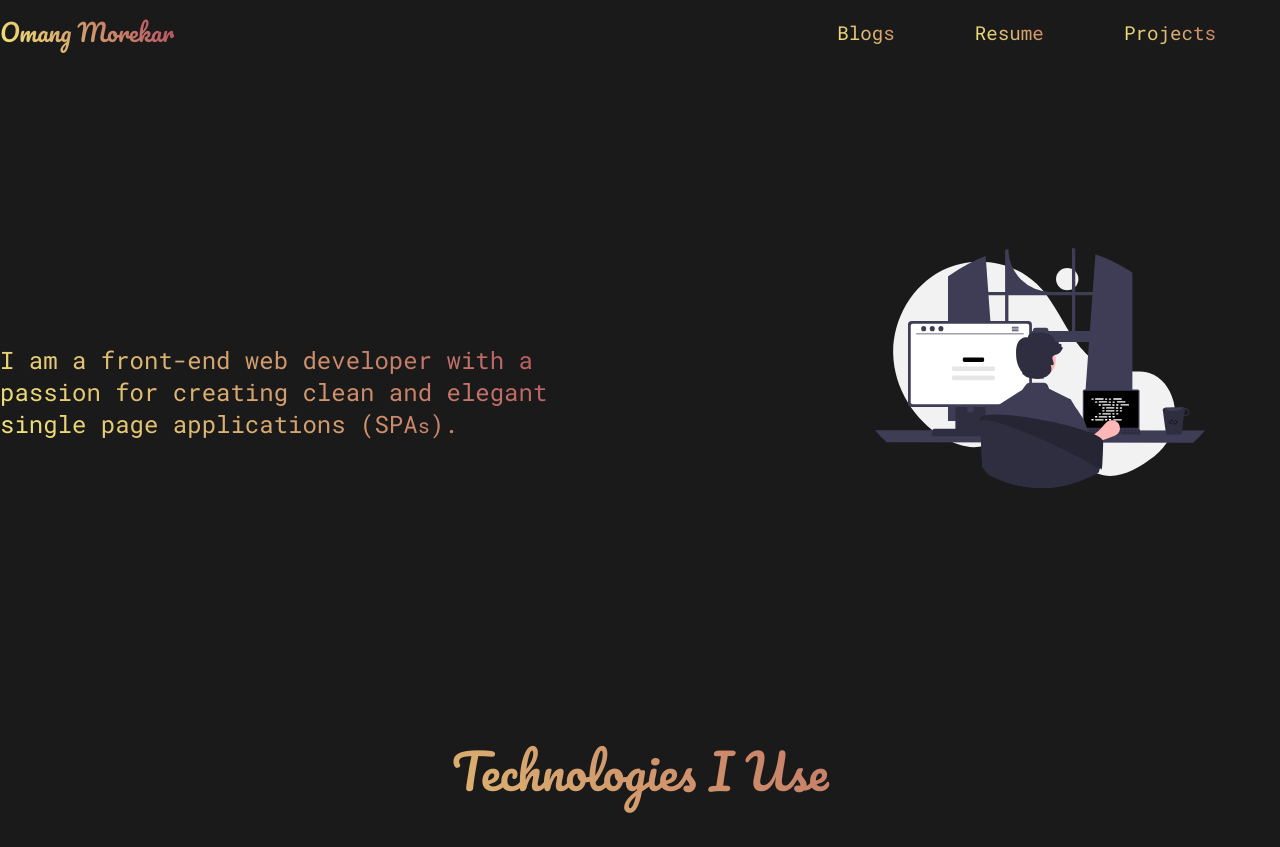
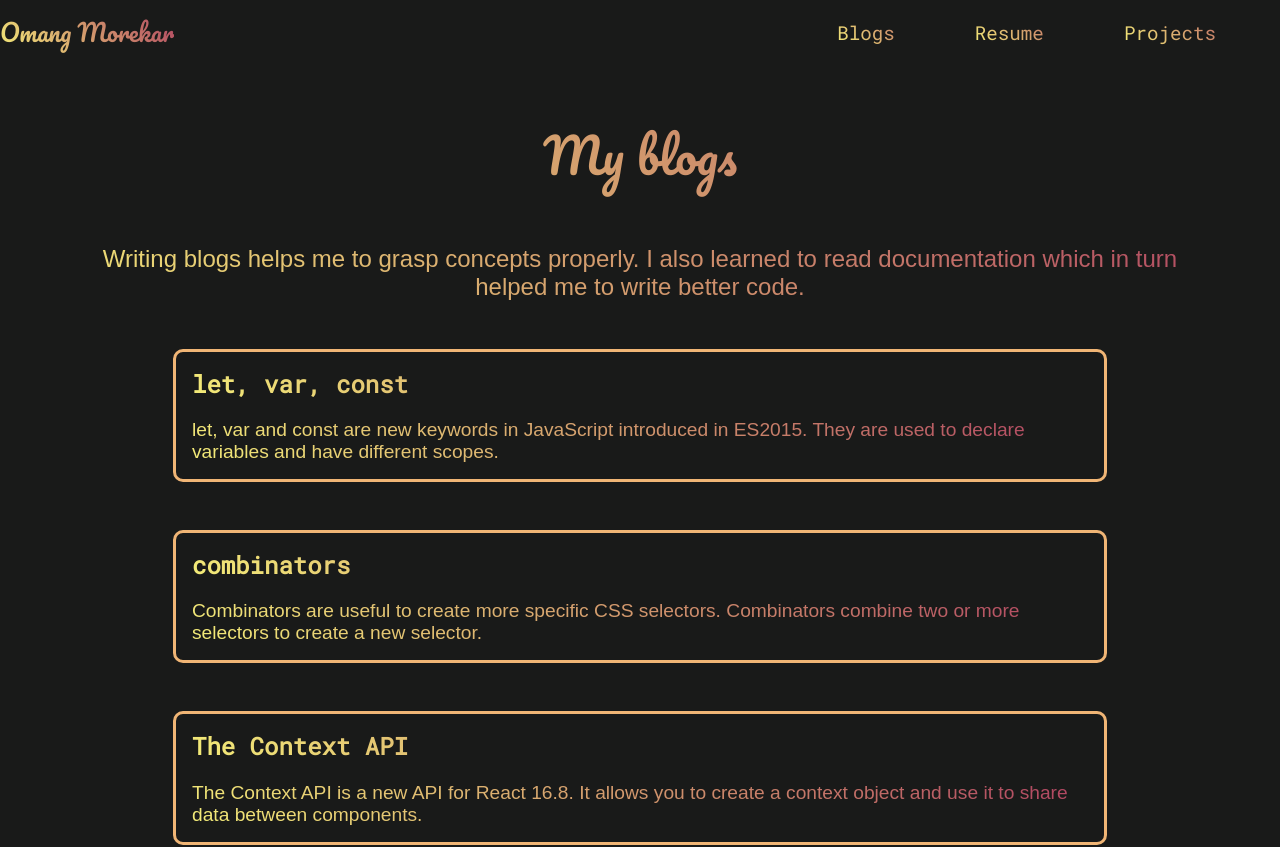
Before and after one commit to om0201/portfolio, a React (Create React App) app: page /blogs in a window 1280 px wide. Shown: the top 847 px of the page. Built offline with nearby package versions, Linux system fonts and the light colour scheme.

Commit message:
created the blog page

```diff
--- a/src/App.js
+++ b/src/App.js
@@ -1,11 +1,19 @@
 import "./index.css";
+
+import { Route, Switch, Redirect } from "react-router-dom";
+
 import Home from "./components/pages/Home";
+import Blogs from "./components/pages/Blogs";
 
 function App() {
   return (
-    <div>
-      <Home />
-    </div>
+    <Switch>
+      <Route exact path="/">
+        <Redirect to="/home" />
+      </Route>
+      <Route path="/home" exact component={Home} />
+      <Route exact path="/blogs" component={Blogs} />
+    </Switch>
   );
 }
 
--- /dev/null
+++ b/src/components/blogs/Blog.js
@@ -0,0 +1,62 @@
+import React from "react";
+
+import classes from "./Blog.module.css";
+
+const data = [
+  {
+    id: 1,
+    link: "google.com",
+    heading: "let, var, const",
+    desc: "let, var and const are new keywords in JavaScript introduced in ES2015. They are used to declare variables and have different scopes.",
+  },
+
+  {
+    id: 2,
+    link: "google.com",
+    heading: "combinators",
+    desc: "Combinators are useful to create more specific CSS selectors. Combinators combine two or more selectors to create a new selector.",
+  },
+
+  {
+    id: 3,
+    link: "google.com",
+    heading: "The Context API",
+    desc: "The Context API is a new API for React 16.8. It allows you to create a context object and use it to share data between components.",
+  },
+
+  {
+    id: 4,
+    link: "google.com",
+    heading: "Semantics, Inline & Block elements in HTML",
+    desc: "Block and Inline Elements are two different ways to define HTML elements. They have specific behaviour and are used to define the layout of your page.",
+  },
+];
+
+const Blog = () => {
+  return (
+    <>
+      <p className="header">My blogs</p>
+
+      <p className={classes.para}>
+        Writing blogs helps me to grasp concepts properly. I also learned to
+        read documentation which in turn helped me to write better code.
+      </p>
+
+      {data.map((item) => (
+        <div className={classes.card}>
+          <a
+            target="_blank"
+            rel="noopener noreferrer"
+            href={item.link}
+            className={classes.blog}
+          >
+            <p className={classes.heading}>{item.heading}</p>
+            <p className={classes.desc}>{item.desc}</p>
+          </a>
+        </div>
+      ))}
+    </>
+  );
+};
+
+export default Blog;
--- /dev/null
+++ b/src/components/blogs/Blog.module.css
@@ -0,0 +1,34 @@
+.para {
+  font-family: sans-serif;
+  font-size: 1.5rem;
+  text-align: center;
+  padding: 0 5rem;
+}
+
+.card {
+  display: flex;
+  flex-direction: column;
+  align-items: center;
+  justify-content: center;
+  margin: 3rem 0;
+}
+
+.blog {
+  border: 3px solid #f0b575;
+  border-radius: 10px;
+  width: 70vw;
+  padding: 0 1rem;
+  text-decoration: none;
+}
+
+.heading {
+  font-size: 1.5rem;
+  font-weight: bold;
+  margin: 1rem 0 0 0;
+}
+
+.desc {
+  font-family: sans-serif;
+  font-size: 1.2rem;
+  margin-bottom: 1rem;
+}
--- a/src/components/main/BlogsOverview.js
+++ b/src/components/main/BlogsOverview.js
@@ -1,6 +1,8 @@
 import classes from "./BlogsOverview.module.css";
 
 import Card from "../UI/Card";
+
+import { Link } from "react-router-dom";
 
 const BlogsOverview = () => {
   const data = [
@@ -40,9 +42,9 @@ const BlogsOverview = () => {
         ))}
       </div>
       <p className={classes.desc}>
-        <a className={classes.link} href="/">
+        <Link className={classes.link} to="/blogs">
           To see more blogs click here
-        </a>
+        </Link>
       </p>
     </>
   );
--- a/src/components/navigation/NavItems.js
+++ b/src/components/navigation/NavItems.js
@@ -1,10 +1,9 @@
-import { BrowserRouter as Router, Link } from "react-router-dom";
+import { Link } from "react-router-dom";
 
 import classes from "./NavItems.module.css";
 
 const NavItems = () => {
   return (
-    <Router>
     <ul className={classes.nav__items}>
       <li className={classes.nav__item}>
         <Link to="/blogs">Blogs</Link>
@@ -16,7 +15,6 @@ const NavItems = () => {
         <Link to="/projects">Projects</Link>
       </li>
     </ul>
-    </Router>
   );
 };
 
--- a/src/components/navigation/Navbrand.js
+++ b/src/components/navigation/Navbrand.js
@@ -1,9 +1,12 @@
 import classes from "./Navbrand.module.css";
+import { Link } from "react-router-dom";
 
 const Navbrand = () => {
   return (
     <div className={classes.brand}>
-      <p className={classes["brand-name"]}>Omang Morekar</p>
+      <p className={classes["brand-name"]}>
+        <Link to="/home">Omang Morekar</Link>
+      </p>
     </div>
   );
 };
--- a/src/components/navigation/Navigation.js
+++ b/src/components/navigation/Navigation.js
@@ -1,21 +1,26 @@
 import Navbrand from "./Navbrand";
 import NavItems from "./NavItems";
-import { useMediaQuery } from "react-responsive";
+// import { useMediaQuery } from "react-responsive";
 
 import classes from "./Navigation.module.css";
 
 const Navigation = () => {
-  const isTabletOrMobile = useMediaQuery({ query: "(max-width: 1024px)" });
+  // const isTabletOrMobile = useMediaQuery({ query: "(max-width: 1024px)" });
   return (
+    // <header className={classes.navigation}>
+    //   {isTabletOrMobile ? (
+    //     <p>You are a tablet or mobile phone</p>
+    //   ) : (
+    //     <>
+    //       <Navbrand />
+    //       <NavItems />
+    //     </>
+    //   )}
+    // </header>
+
     <header className={classes.navigation}>
-      {isTabletOrMobile ? (
-        <p>You are a tablet or mobile phone</p>
-      ) : (
-        <>
-          <Navbrand />
-          <NavItems />
-        </>
-      )}
+      <Navbrand />
+      <NavItems />
     </header>
   );
 };
--- /dev/null
+++ b/src/components/pages/Blogs.js
@@ -0,0 +1,16 @@
+import React from "react";
+import Navigation from "../navigation/Navigation";
+import Footer from "../footer/Footer";
+import Blog from "../blogs/Blog";
+
+const Blogs = () => {
+  return (
+    <div>
+      <Navigation />
+      <Blog />
+      <Footer />
+    </div>
+  );
+};
+
+export default Blogs;
--- a/src/index.js
+++ b/src/index.js
@@ -2,5 +2,11 @@ import React from "react";
 import ReactDOM from "react-dom";
 import "./index.css";
 import App from "./App";
+import { BrowserRouter as Router } from "react-router-dom";
 
-ReactDOM.render(<App />, document.getElementById("root"));
+ReactDOM.render(
+  <Router>
+    <App />
+  </Router>,
+  document.getElementById("root")
+);
```
Lines whose indentation alone changed are shown as unchanged.
